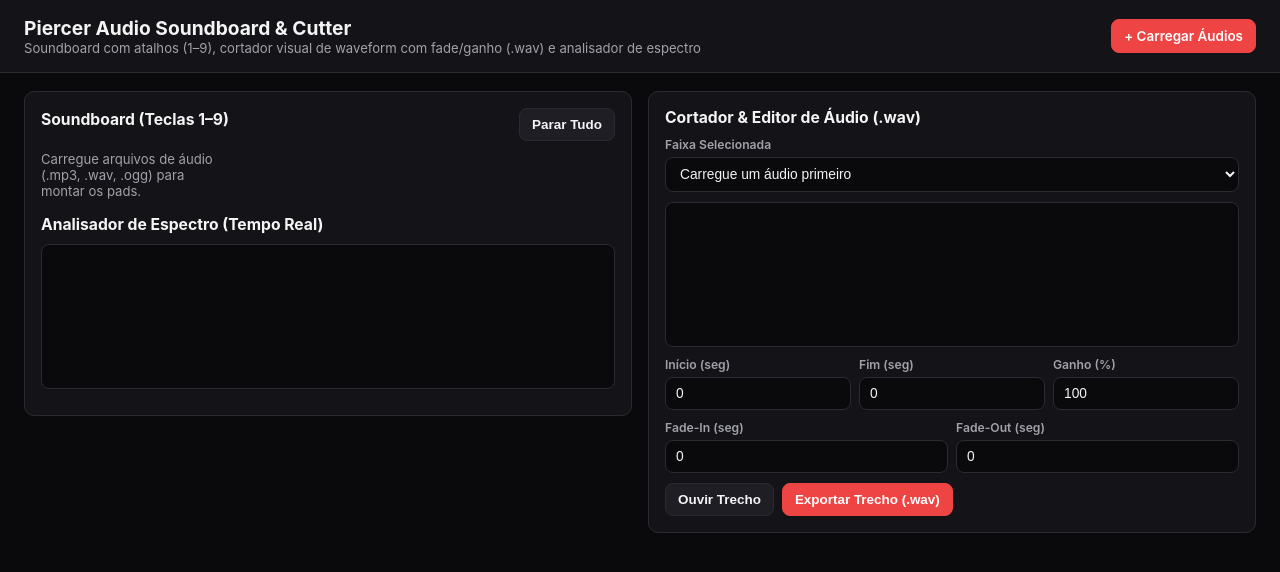
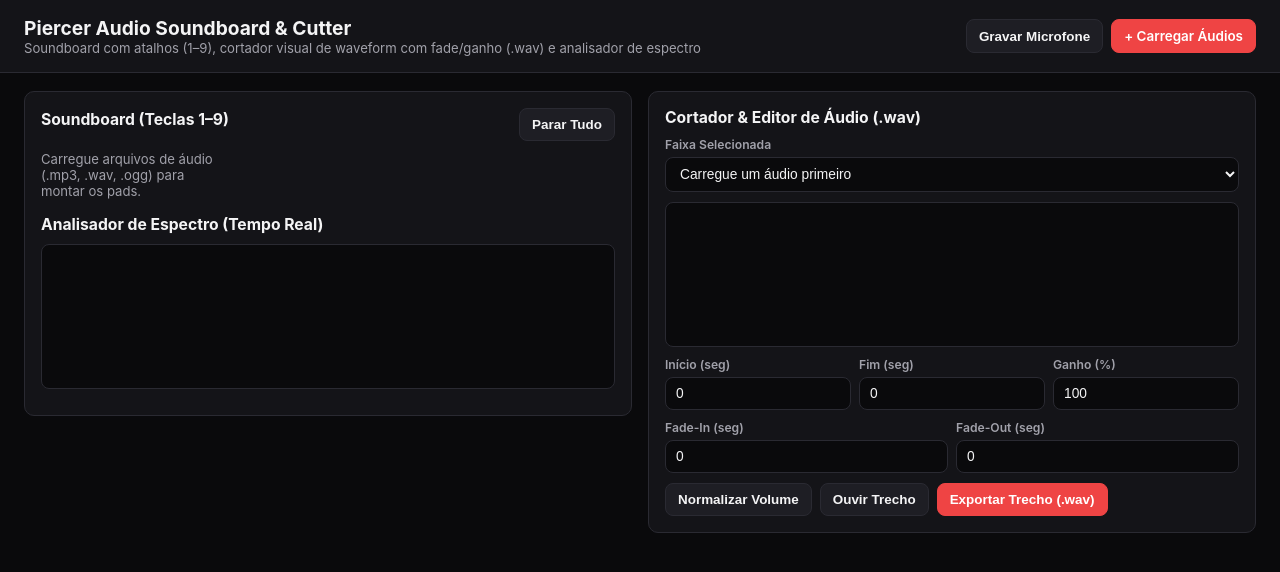
Before and after one commit to PIERCER13/audio-soundboard-cutter, a plain HTML site: page index.html in a window 1280 px wide. Drawn offline with Linux system fonts and the light colour scheme; a script that the page names is missing.

Commit message:
Update index.html

```diff
--- a/index.html
+++ b/index.html
@@ -13,7 +13,10 @@
       <h1>Piercer Audio Soundboard &amp; Cutter</h1>
       <p class="subtitle">Soundboard com atalhos (1–9), cortador visual de waveform com fade/ganho (.wav) e analisador de espectro</p>
     </div>
-    <label class="btn btn-primary">+ Carregar Áudios<input type="file" id="audioFiles" accept="audio/*" multiple hidden /></label>
+    <div style="display:flex;gap:8px;flex-wrap:wrap;">
+      <button type="button" class="btn" id="btnRecMic">Gravar Microfone</button>
+      <label class="btn btn-primary">+ Carregar Áudios<input type="file" id="audioFiles" accept="audio/*" multiple hidden /></label>
+    </div>
   </header>
 
   <main class="layout">
@@ -46,6 +49,7 @@
         <div class="field"><label>Fade-Out (seg)</label><input type="number" id="fadeOut" value="0" min="0" step="0.1" /></div>
       </div>
       <div class="btn-row">
+        <button type="button" class="btn btn-ghost" id="btnNormalize">Normalizar Volume</button>
         <button type="button" class="btn btn-ghost" id="btnPreviewTrim">Ouvir Trecho</button>
         <button type="button" class="btn btn-primary" id="btnExportWav">Exportar Trecho (.wav)</button>
       </div>
```
